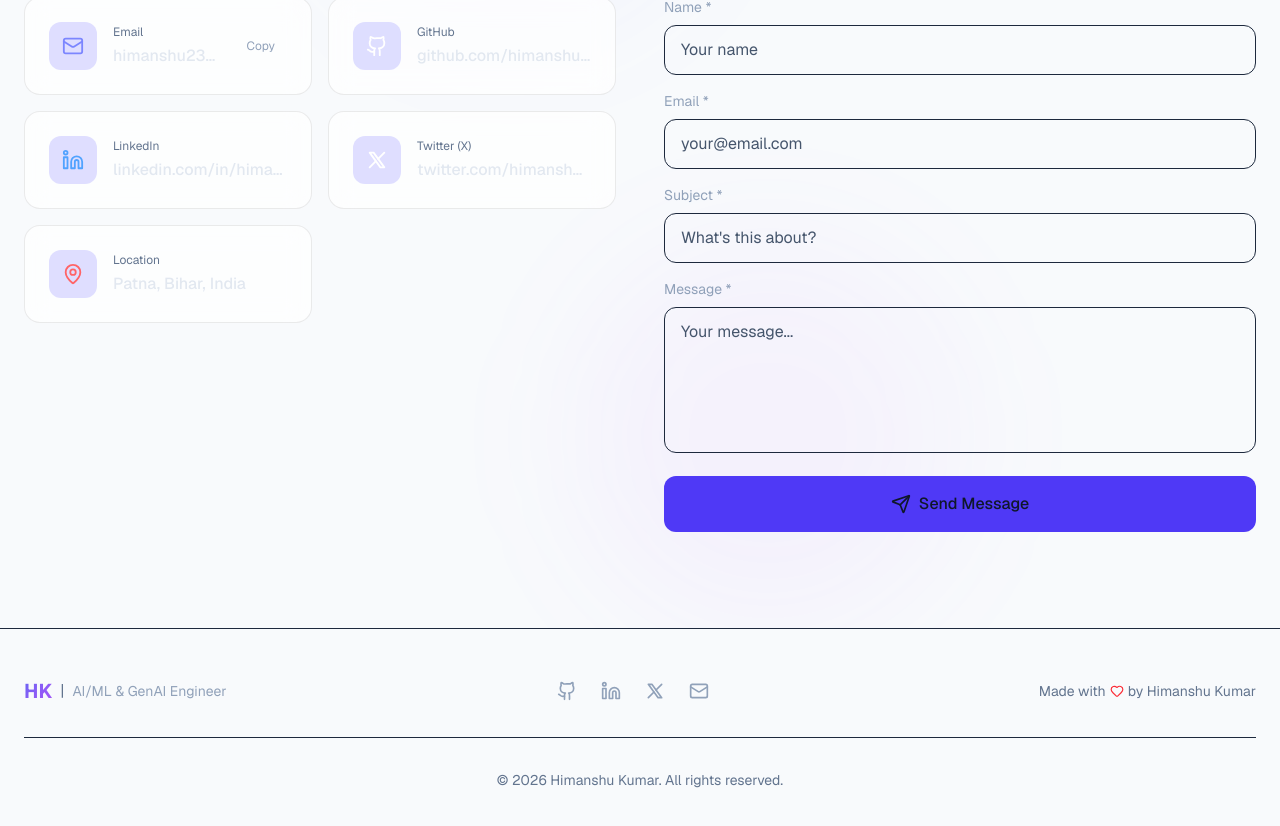
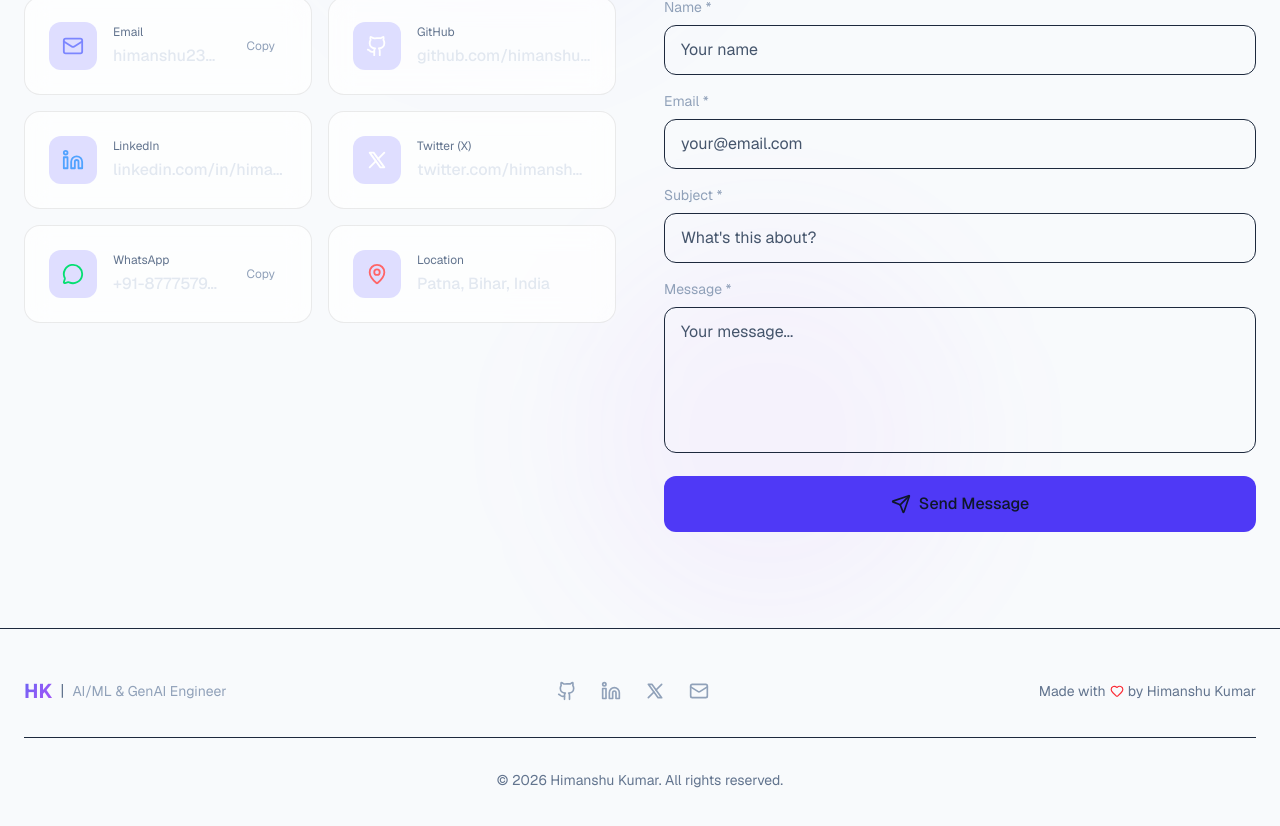
Before and after one commit to himanshu231204/HK-Portfolio, a Next.js app: page / in a window 1280 px wide. Shown: the part 7928-8754 px from the top of the page. Built offline with nearby package versions, Linux system fonts and the light colour scheme.

Commit message:
chore: update files

```diff
--- a/components/ContactCard.tsx
+++ b/components/ContactCard.tsx
@@ -8,21 +8,24 @@ interface ContactCardProps {
   label: string;
   value: string;
   href?: string;
+  copyText?: string;
   delay?: number;
 }
 
-export default function ContactCard({ icon, label, value, href, delay = 0 }: ContactCardProps) {
+export default function ContactCard({ icon, label, value, href, copyText, delay = 0 }: ContactCardProps) {
   const [copied, setCopied] = useState(false);
 
   const handleCopy = async () => {
-    if (label === 'Email') {
-      try {
-        await navigator.clipboard.writeText('himanshu231204@gmail.com');
-        setCopied(true);
-        setTimeout(() => setCopied(false), 2000);
-      } catch (err) {
-        console.error('Failed to copy:', err);
-      }
+    if (!copyText) {
+      return;
+    }
+
+    try {
+      await navigator.clipboard.writeText(copyText);
+      setCopied(true);
+      setTimeout(() => setCopied(false), 2000);
+    } catch (err) {
+      console.error('Failed to copy:', err);
     }
   };
 
@@ -48,7 +51,7 @@ export default function ContactCard({ icon, label, value, href, delay = 0 }: Con
           <p className="text-slate-200 font-medium truncate">{value}</p>
         </div>
 
-        {label === 'Email' && (
+        {copyText && (
           <motion.button
             whileHover={{ scale: 1.1 }}
             whileTap={{ scale: 0.95 }}
--- a/components/sections/Contact.tsx
+++ b/components/sections/Contact.tsx
@@ -2,7 +2,7 @@
 
 import { useState, FormEvent } from 'react';
 import { motion } from 'framer-motion';
-import { Mail, MapPin, Send, Check, AlertCircle, Loader2 } from 'lucide-react';
+import { Mail, MapPin, Send, Check, AlertCircle, Loader2, MessageCircle } from 'lucide-react';
 import { Github, Linkedin, Twitter } from '@/components/SocialIcons';
 import ContactCard from '@/components/ContactCard';
 
@@ -18,6 +18,7 @@ const contactDetails = [
     label: 'Email',
     value: 'himanshu231204@gmail.com',
     href: 'mailto:himanshu231204@gmail.com',
+    copyText: 'himanshu231204@gmail.com',
   },
   {
     icon: <Github className="text-white" size={22} />,
@@ -36,6 +37,13 @@ const contactDetails = [
     label: 'Twitter (X)',
     value: 'twitter.com/himanshu231204',
     href: 'https://twitter.com/himanshu231204',
+  },
+  {
+    icon: <MessageCircle className="text-green-400" size={22} />,
+    label: 'WhatsApp',
+    value: '+91-8777579795',
+    href: 'https://wa.me/918777579795',
+    copyText: '+918777579795',
   },
   {
     icon: <MapPin className="text-red-400" size={22} />,
@@ -189,6 +197,7 @@ export default function Contact() {
                   label={info.label}
                   value={info.value}
                   href={info.href}
+                  copyText={info.copyText}
                   delay={index * 0.1}
                 />
               ))}
```
